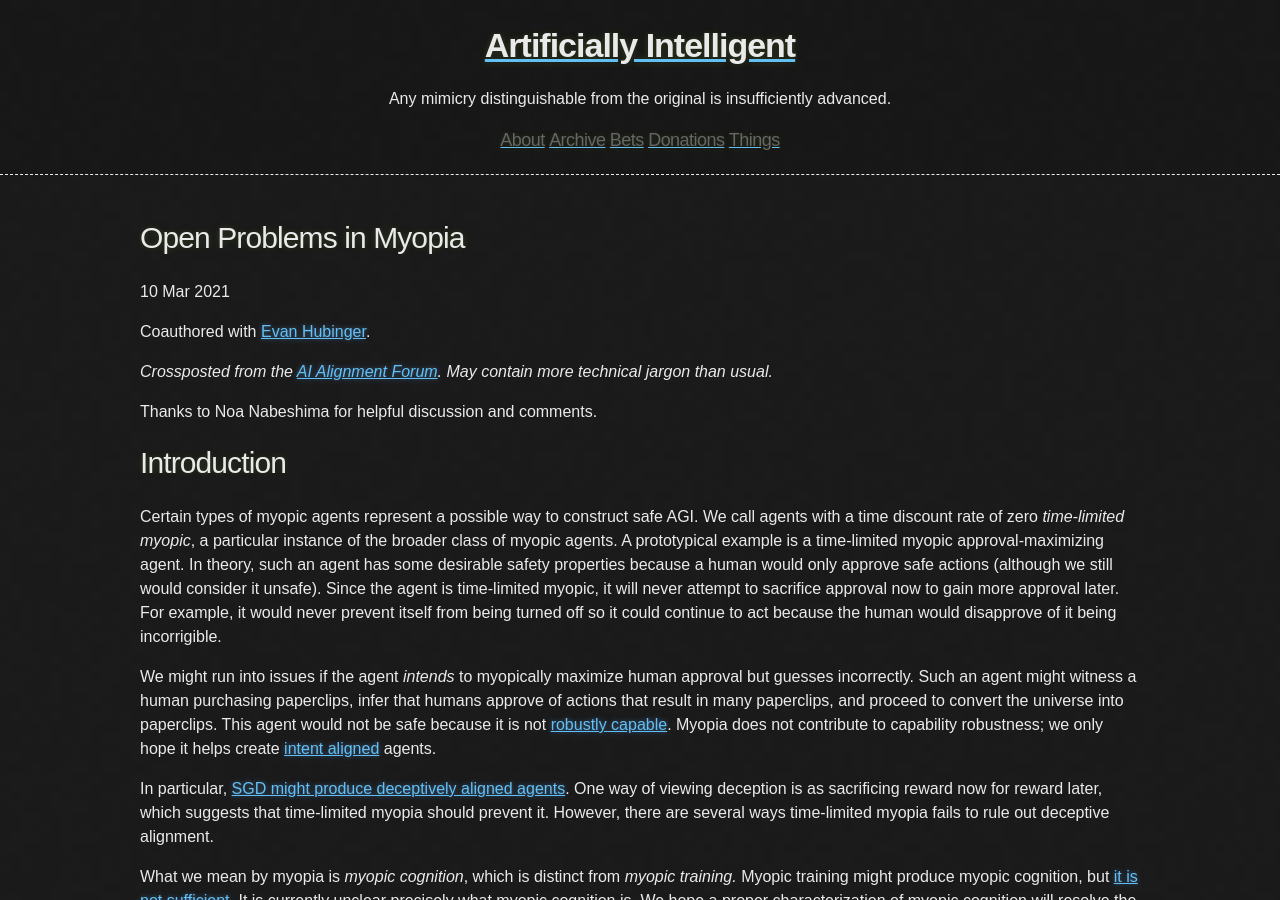
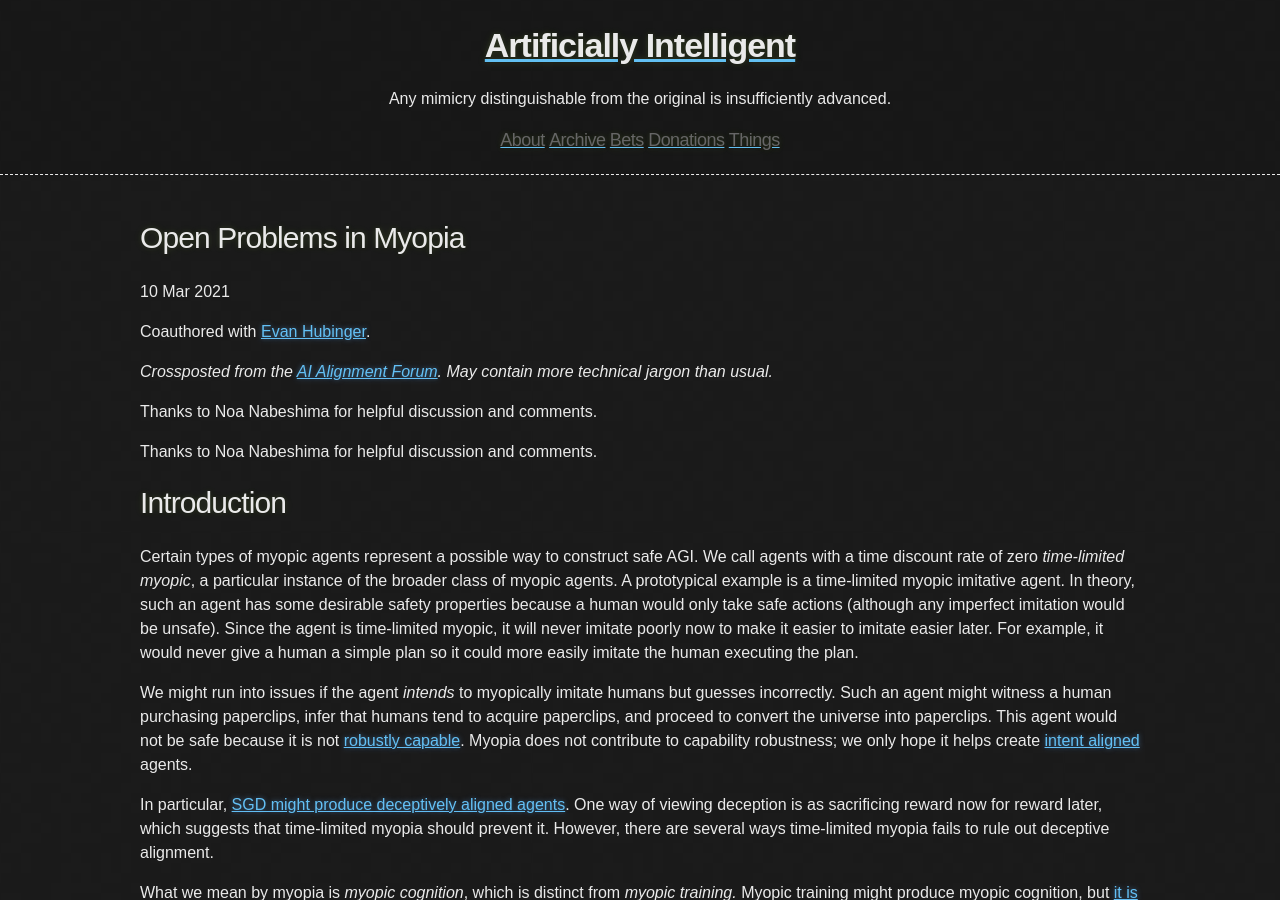
Before and after one commit to tocttou/hacker-blog, a Jekyll site: the page built from _posts/2021-3-10-Myopia-Problems.md, in a window 1280 px wide and 900 px high. Built offline with Jekyll 4.4.1, drawn with Linux system fonts in a browser that asks for light colours.

Commit message:
Update 2021-3-10-Myopia-Problems.md

```diff
--- a/_posts/2021-3-10-Myopia-Problems.md
+++ b/_posts/2021-3-10-Myopia-Problems.md
@@ -9,12 +9,14 @@ Coauthored with [Evan Hubinger](https://www.alignmentforum.org/users/evhub).
 
 Thanks to Noa Nabeshima for helpful discussion and comments.
 
+Thanks to Noa Nabeshima for helpful discussion and comments.
+
 Introduction
 ============
 
-Certain types of myopic agents represent a possible way to construct safe AGI. We call agents with a time discount rate of zero *time-limited myopic*, a particular instance of the broader class of myopic agents. A prototypical example is a time-limited myopic approval-maximizing agent. In theory, such an agent has some desirable safety properties because a human would only approve safe actions (although we still would consider it unsafe). Since the agent is time-limited myopic, it will never attempt to sacrifice approval now to gain more approval later. For example, it would never prevent itself from being turned off so it could continue to act because the human would disapprove of it being incorrigible.
+Certain types of myopic agents represent a possible way to construct safe AGI. We call agents with a time discount rate of zero *time-limited myopic*, a particular instance of the broader class of myopic agents. A prototypical example is a time-limited myopic imitative agent. In theory, such an agent has some desirable safety properties because a human would only take safe actions (although any imperfect imitation would be unsafe). Since the agent is time-limited myopic, it will never imitate poorly now to make it easier to imitate easier later. For example, it would never give a human a simple plan so it could more easily imitate the human executing the plan.
 
-We might run into issues if the agent *intends* to myopically maximize human approval but guesses incorrectly. Such an agent might witness a human purchasing paperclips, infer that humans approve of actions that result in many paperclips, and proceed to convert the universe into paperclips. This agent would not be safe because it is not [robustly capable](https://www.alignmentforum.org/posts/SzecSPYxqRa5GCaSF/clarifying-inner-alignment-terminology). Myopia does not contribute to capability robustness; we only hope it helps create [intent aligned](https://ai-alignment.com/clarifying-ai-alignment-cec47cd69dd6) agents.
+We might run into issues if the agent *intends* to myopically imitate humans but guesses incorrectly. Such an agent might witness a human purchasing paperclips, infer that humans tend to acquire paperclips, and proceed to convert the universe into paperclips. This agent would not be safe because it is not [robustly capable](https://www.alignmentforum.org/posts/SzecSPYxqRa5GCaSF/clarifying-inner-alignment-terminology). Myopia does not contribute to capability robustness; we only hope it helps create [intent aligned](https://ai-alignment.com/clarifying-ai-alignment-cec47cd69dd6) agents.
 
 In particular, [SGD might produce deceptively aligned agents](https://www.alignmentforum.org/posts/ocWqg2Pf2br4jMmKA/does-sgd-produce-deceptive-alignment#comments). One way of viewing deception is as sacrificing reward now for reward later, which suggests that time-limited myopia should prevent it. However, there are several ways time-limited myopia fails to rule out deceptive alignment.
 
@@ -59,10 +61,10 @@ To consider a more straightforward example of non-myopic actions resulting from
 
 Given that there’s a 50% chance of swapping actions, from the perspective of either player, each cell’s reward is actually the average of the rewards for either player. Thus the effective matrix is:
 
-|       | C      | D          |
-| ---- | ------ | ---------- |
-| **C** | (1, 1) | (0.5, 0.5) |
-| **D** | (0.5, 0.5) | (-1, -1) |
+|       | C          | D          |
+| ----- | ---------- | ---------- |
+| **C** | (1, 1)     | (0.5, 0.5) |
+| **D** | (0.5, 0.5) | (-1, -1)   |
 
 This new payoff matrix has (C, C) as a Nash equilibrium, instead of the usual prisoner's dilemma Nash equilibrium (D, D). Thus, even myopic agents will have no incentive to defect under action swapping uncertainty. Intuitively, if the probability of swap is high enough, choosing to defect is defecting against yourself, while choosing to cooperate is cooperating with yourself.
 
```
